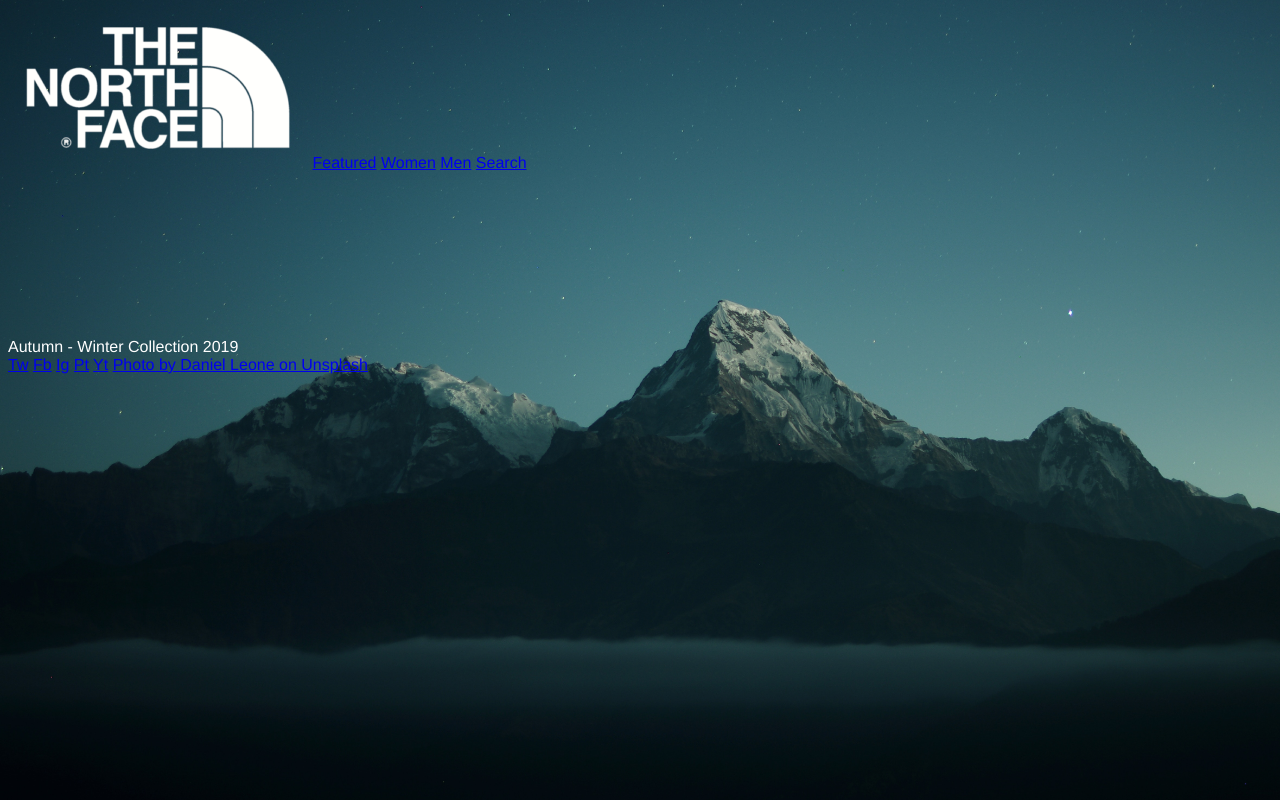
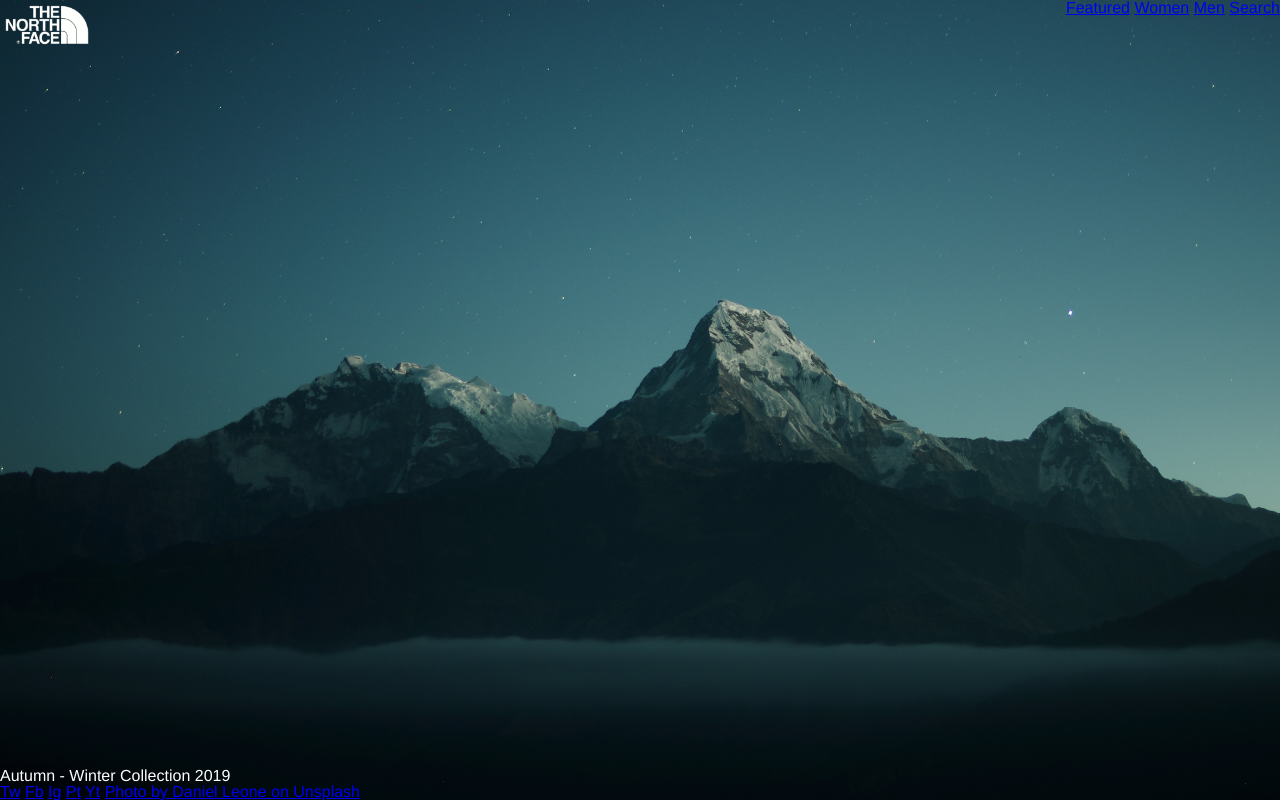
Before and after one commit to careecodes/Text_Masking_Hero, a plain HTML site: page index.html in a window 1280 px wide. Drawn offline with nearby package versions, Linux system fonts and the light colour scheme.

Commit message:
reset css and nav positioning

```diff
--- a/index.html
+++ b/index.html
@@ -3,20 +3,23 @@
 <html>
     <head>
         <title>Text Masking Hero Page | Caree Youngman | CSS Experiments</title>
+        <link href="reset.css" rel="stylesheet">
         <link href="style.css" rel="stylesheet">
     </head>
     <body>
-        <nav>
-            <img src="logo.png" alt="North Face Logo"/>
-            <a href="#">Featured</a>
-            <a href="#">Women</a>
-            <a href="#">Men</a>
-            <a href="#">Search</a>
+        <nav class="main-nav">
+            <img src="logo.png" alt="North Face Logo" class="nav-logo"/>
+            <div class="link-container">
+                <a href="#">Featured</a>
+                <a href="#">Women</a>
+                <a href="#">Men</a>
+                <a href="#">Search</a>
+            </div>
         </nav>
         <main>
             <div class="hero-text">EXPLORE</div>
         </main>
-        <footer>
+        <footer class="main-footer">
             <div>Autumn <span>-</span> Winter Collection 2019</div>
             <div>
                 <a href="#">Tw</a>
--- /dev/null
+++ b/reset.css
@@ -0,0 +1,49 @@
+
+/* http://meyerweb.com/eric/tools/css/reset/
+   v2.0 | 20110126
+   License: none (public domain)
+*/
+
+html, body, div, span, applet, object, iframe,
+h1, h2, h3, h4, h5, h6, p, blockquote, pre,
+a, abbr, acronym, address, big, cite, code,
+del, dfn, em, img, ins, kbd, q, s, samp,
+small, strike, strong, sub, sup, tt, var,
+b, u, i, center,
+dl, dt, dd, ol, ul, li,
+fieldset, form, label, legend,
+table, caption, tbody, tfoot, thead, tr, th, td,
+article, aside, canvas, details, embed,
+figure, figcaption, footer, header, hgroup,
+menu, nav, output, ruby, section, summary,
+time, mark, audio, video {
+	margin: 0;
+	padding: 0;
+	border: 0;
+	font-size: 100%;
+	font: inherit;
+	vertical-align: baseline;
+}
+/* HTML5 display-role reset for older browsers */
+article, aside, details, figcaption, figure,
+footer, header, hgroup, menu, nav, section {
+	display: block;
+}
+body {
+	line-height: 1;
+}
+ol, ul {
+	list-style: none;
+}
+blockquote, q {
+	quotes: none;
+}
+blockquote:before, blockquote:after,
+q:before, q:after {
+	content: '';
+	content: none;
+}
+table {
+	border-collapse: collapse;
+	border-spacing: 0;
+}
--- a/style.css
+++ b/style.css
@@ -3,6 +3,16 @@ body {
     background-size: cover;
     color: #FFFFFF;
     font-family: 'Helvetica', sans-serif;
+}
+
+
+main {
+    position: absolute;
+    height: 100vh;
+    width: 100vw;
+    display: flex;
+    flex-direction: column;
+    justify-content: center;
 }
 
 .hero-text {
@@ -12,6 +22,27 @@ body {
     color: transparent;
     font-size: 9rem;
     font-weight: bold;
-    letter-spacing: 10px;
+    letter-spacing: 20px;
     text-align: center;
+    width: 100%;
 }
+
+.main-nav, .main-footer {
+    position: absolute;
+    width: 100%;
+}
+
+.main-nav {
+    top: 0;
+    /*padding: 25px;*/
+    display: flex;
+    justify-content: space-between;
+}
+
+.nav-logo {
+    height: 50px;
+}
+
+.main-footer {
+    bottom: 0;
+}
```
